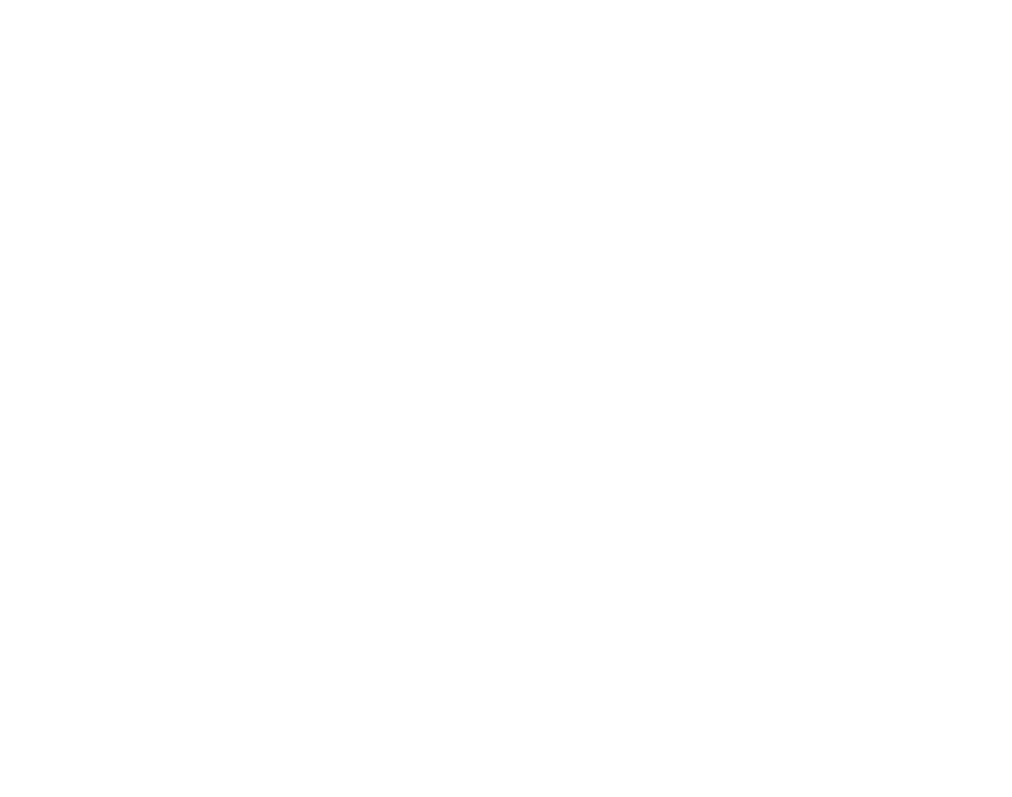
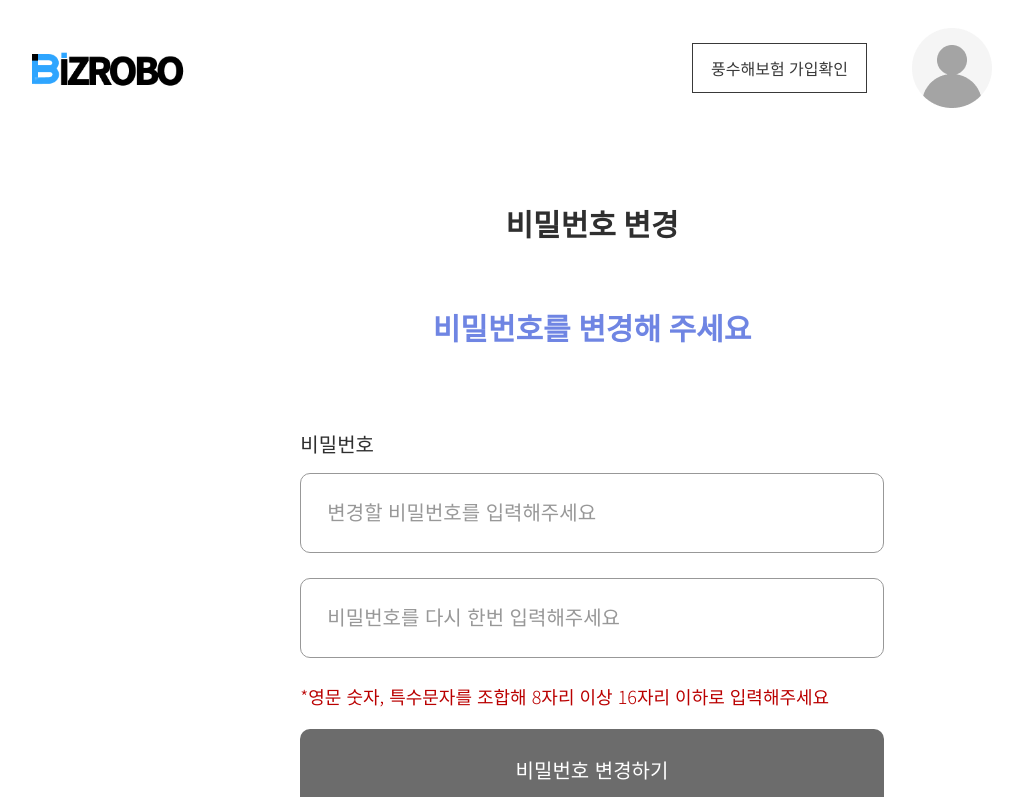
Before and after one commit to jongko54/microsite-web, a React (Create React App) app: page /myProfile/password in a window 1280 px wide. Before the commit this address had no page. Shown: the top 797 px of the page, without its empty margins (128-1140 px from the left). Built offline with nearby package versions, Linux system fonts and the light colour scheme; sample sign-in values are in the browser's storage; a web font is replaced by a local one.

Commit message:
비밀번호 변경 UI

```diff
--- a/src/App.js
+++ b/src/App.js
@@ -5,7 +5,6 @@
 import Home from './pages/Home';
 import Event from './pages/Event';
 import BizSupport from './pages/BizSupport';
-import TestPage from './pages/TestPage';
 import List from './pages/List';
 import Board from './components/Post/Board';
 import Login from './pages/Login';
@@ -15,12 +14,16 @@
 import { useForm, FormProvider } from "react-hook-form";
 import EditProfile from './pages/EditProfile';
 import InsuranceInfo from './pages/InsuranceInfo';
+import PrivateRoute from './pages/PrivateRoute';
+import PublicRoute from './pages/PublicRoute';
+import EditPassword from './pages/EditPassword';
+
 
 function App() {
   const methods = useForm({
     mode: 'onBlur'
   });
-
+  const auth = localStorage.getItem("@access-Token");
 
 
   return (
@@ -38,12 +41,13 @@
             <Route path='/bizsupport/:list' element={<List />} />
             <Route path='/insuranceInfo' element={<InsuranceInfo />} />
             <Route path='/freeApply' element={<FreeApply />} />
-            <Route path='/test' element={<TestPage />} />
+
+            <Route path='/myProfile' element={<PrivateRoute auth={auth} component={<EditProfile />} />} />
+            <Route path='/myProfile/password' element={<PrivateRoute auth={auth} component={<EditPassword />} />} />
             <Route path='/board' element={<Board />} />
-            <Route path='/login' element={<Login />} />
-            <Route path='/login/findAccount' element={<FindAccount />} />
-            <Route path='/myProfile' element={<EditProfile />} />
-            <Route path='/register' element={<Register />} />
+            <Route path='/login' element={<PublicRoute auth={auth} restricted component={<Login />}/>} />
+            <Route path='/login/findAccount' element={<PublicRoute auth={auth} restricted component={<FindAccount />}/>} />
+            <Route path='/register' element={<PublicRoute auth={auth} restricted component={<Register />} />} />
           </Routes>
         </Router>
       </FormProvider>
--- a/src/layout/Header.jsx
+++ b/src/layout/Header.jsx
@@ -178,6 +178,7 @@
     localStorage.removeItem("@access-Token");
     localStorage.removeItem("@user");
     navigate('/')
+    window.location.reload()
   }
   const auth = localStorage.getItem("@access-Token");
   const user = localStorage.getItem("@user");
--- /dev/null
+++ b/src/pages/EditPassword.jsx
@@ -0,0 +1,87 @@
+import React from 'react'
+import styled from 'styled-components';
+import Input from '../components/Input';
+import AuthLayout from '../components/Auth/AuthLayout';
+import { Text } from '../components/Font';
+import { useFormContext } from "react-hook-form";
+import CustomButton from '../components/Button/CustomButton';
+import useWindowSize from '../hooks/useWindowSize';
+
+const Form = styled.form`
+  padding-top: 80px;
+
+  ${(props) => props.theme.window.mobile} {
+    padding-top: 20px;
+  }
+`;
+
+const ButtonWrap = styled.div`
+  padding-top: 20px;
+
+  ${(props) => props.theme.window.mobile} {
+    padding-top: 30px;
+
+  }
+`;
+
+
+function EditPassword() {
+  const onSubmit = async () => {
+
+  }
+
+  const onError = (error) => {
+    console.log(error);
+  }
+
+  const { handleSubmit, watch } = useFormContext();
+  const { width } = useWindowSize();
+  const passwordCheck = () => {
+    if (watch('userPw') === watch('userPwCheck')) {
+      return true;
+    } else {
+      return false;
+    }
+  }
+  return (
+      <AuthLayout
+        title='비밀번호 변경'
+        subTitle='비밀번호를 변경해 주세요'
+      >
+        <Form onSubmit={handleSubmit(onSubmit, onError)}>
+          <Input
+            name='userPw'
+            label='비밀번호'
+            type='password'
+            placeholder='변경할 비밀번호를 입력해주세요'
+            require='*필수 입력 사항입니다.'
+            pattern={{
+              value: /^(?=.*[a-zA-Z])(?=.*[!@#$%^*+=-])(?=.*[0-9]).{8,16}$/,
+              message: '규칙에 맞는 비밀번호를 입력해주세요.'
+            }}
+          />
+          <Input
+            name='userPwCheck'
+            type='password'
+            placeholder='비밀번호를 다시 한번 입력해주세요'
+            require='*필수 입력 사항입니다.'
+            validate={{
+              check: () => passwordCheck() ? true : '비밀번호가 일치하지 않습니다.'
+            }}
+          />
+          <Text size={width > 768 ? '0.9rem' : '0.86rem'} color='WARNING_MESSAGE'>
+            *영문 숫자, 특수문자를 조합해 8자리 이상 16자리 이하로 입력해주세요
+          </Text>
+          <ButtonWrap>
+            <CustomButton bgColor='GRAY' width='100%' type='submit'>
+              <Text color='WHITE' bold='200'>
+                비밀번호 변경하기
+              </Text>
+            </CustomButton>
+          </ButtonWrap>
+        </Form>
+    </AuthLayout>
+  )
+}
+
+export default EditPassword
--- a/src/pages/EditProfile.jsx
+++ b/src/pages/EditProfile.jsx
@@ -3,13 +3,13 @@
 import styled from 'styled-components';
 import Input from '../components/Input';
 import { Text } from '../components/Font';
-import useWindowSize from '../hooks/useWindowSize';
-import { useFormContext } from 'react-hook-form';
 import CustomButton from '../components/Button/CustomButton';
+import { useEffect } from 'react';
+import axios from 'axios';
+import { Link } from 'react-router-dom';
 
 const Form = styled.form`
   padding: 54px 0 147px;
-
 
 `;
 
@@ -46,6 +46,24 @@
 	}
 `;
 
+const PasswordGroup = styled.div`
+  display: flex;
+  justify-content: space-between;
+  label {
+    display: block;
+    width: 100%;
+    color: #2F2F2F;
+    font-size: 1rem;
+    font-weight: 300;
+    margin-bottom: 15px;
+  }
+  a {
+    display: block;
+    color: #6F85E3;
+    font-weight: 400;
+  }
+`;
+
 const ButtonWrap = styled.div`
   padding-top: 20px;
 
@@ -54,11 +72,22 @@
 
   }
 `;
+
 function EditProfile() {
-  const { handleSubmit, watch, setFocus, reset } = useFormContext();
-  const { width } = useWindowSize();
+  const auth = localStorage.getItem("@access-Token");
 
+  useEffect(() => {
+    axios({
+      url: 'http://localhost:8080/api/private/profile',
+      method: 'get',
+      headers: {
+        Authorization : `Bearer ${auth}`
+      }
+    }).then(function (response) {
+      console.log(response)
 
+    })
+  }, [])
   return (
     <AuthLayout title='프로필 수정'>
       <Form>
@@ -66,46 +95,15 @@
           <Input
             label='이름'
             name='userName'
-            placeholder='이메일주소를 입력하세요'
+            placeholder='이름을 입력해주세요'
             require='*필수 입력 사항입니다.'
-            pattern={{
-              value: /^[a-zA-Z0-9+-.]+@[a-zA-Z0-9-]+\.[a-zA-Z0-9-.]+$/,
-              message: '규칙에 맞는 이메일 주소를 입력해주세요.'
-            }}
           />
         </InputGroup>
         <InputGroup>
-          <Input
-            label='비밀번호'
-            name='beforePw'
-            type='password'
-            placeholder='비밀번호 변경하기'
-            require='*필수 입력 사항입니다.'
-            pattern={{
-              value: /^(?=.*[a-zA-Z])(?=.*[!@#$%^*+=-])(?=.*[0-9]).{8,16}$/,
-              message: '규칙에 맞는 비밀번호를 입력해주세요.'
-            }}
-          />
-					{/* <Input
-            name='afterPw'
-            type='password'
-            placeholder='새로운 비밀번호'
-            require='*필수 입력 사항입니다.'
-            pattern={{
-              value: /^(?=.*[a-zA-Z])(?=.*[!@#$%^*+=-])(?=.*[0-9]).{8,16}$/,
-              message: '규칙에 맞는 비밀번호를 입력해주세요.'
-            }}
-          />
-					<Input
-            name='afterPw          '
-            type='password'
-            placeholder='새로운 비밀번호'
-            require='*필수 입력 사항입니다.'
-            pattern={{
-              value: /^(?=.*[a-zA-Z])(?=.*[!@#$%^*+=-])(?=.*[0-9]).{8,16}$/,
-              message: '규칙에 맞는 비밀번호를 입력해주세요.'
-            }}
-          /> */}
+          <PasswordGroup>
+            <lable>비밀번호</lable>
+            <Link to='/myProfile/password'>비밀번호 변경하기</Link>
+          </PasswordGroup>
         </InputGroup>
         <InputGroup>
 					<Input
--- a/src/pages/FindAccount.jsx
+++ b/src/pages/FindAccount.jsx
@@ -124,7 +124,7 @@
 
 
 function FindAccount() {
-  const { handleSubmit, watch, setError ,setFocus, reset, setValue, register, formState: { errors } } = useFormContext();
+  const { handleSubmit, watch, setError ,setFocus, setValue, register, formState: { errors } } = useFormContext();
   const [button, setButton] = useState(true);
   const [messageId, setMessageId] = useState('');
   const [message, setMessage] = useState('');
--- /dev/null
+++ b/src/pages/PrivateRoute.jsx
@@ -0,0 +1,11 @@
+import React from 'react';
+import { Navigate } from 'react-router-dom';
+
+const PrivateRoute = ({ auth, component: Component }) => {
+  return (
+    auth ? Component :
+    <Navigate to='/login' {...alert('로그인이 필요한 페이지입니다.')} />
+  );
+};
+
+export default PrivateRoute;
--- /dev/null
+++ b/src/pages/PublicRoute.jsx
@@ -0,0 +1,12 @@
+import React from 'react';
+import { Navigate } from 'react-router-dom';
+
+const PublicRoute = ({ auth, restricted, component: Component }) => {
+  return (
+    auth && restricted ?
+    <Navigate to='/' {...alert('접근이 불가능합니다.')} /> :
+    Component
+  )
+};
+
+export default PublicRoute;
```
Also changed, not shown: src/container/WindstormAdmin.js (deleted).
